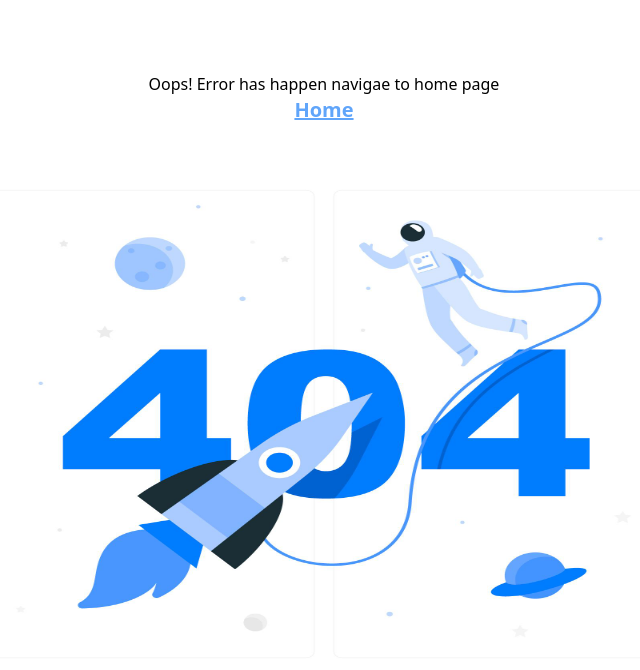
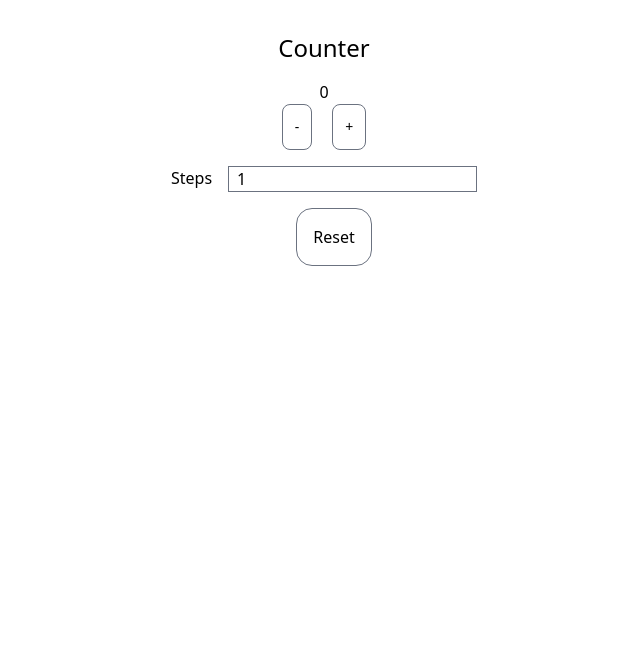
Before and after one commit to sudiptakdas/Machine-Coding, a React (Vite) app: page /counter in a window 1280 px wide. Shown: the top 670 px of the page, without its empty margins (316-956 px from the left). Built offline with nearby package versions, Linux system fonts and the light colour scheme.

Commit message:
main:Added counter

```diff
--- a/src/main.tsx
+++ b/src/main.tsx
@@ -4,6 +4,7 @@ import App from './App.tsx';
 import Home from './pages/Home.tsx';
 import ErrorPage from './pages/ErrorPage.tsx';
 import GridLight from './pages/GridLights.tsx';
+import Counter from './pages/Counter.tsx';
 import './index.css';
 import { createBrowserRouter, RouterProvider } from 'react-router-dom';
 
@@ -21,6 +22,10 @@ const router = createBrowserRouter([
     element: <GridLight />,
   },
   {
+    path: '/counter',
+    element: <Counter />,
+  },
+  {
     path: '/*',
     element: <ErrorPage />,
   },
--- /dev/null
+++ b/src/pages/Counter.tsx
@@ -0,0 +1,65 @@
+import React, { useRef, useState } from 'react';
+
+const Counter:React.FC = () => {
+  const [value, setValue] = useState(0);
+  const step = useRef(1);
+
+  const setStep = (value: number) => {
+    step.current = value;
+  };
+
+  const increment = () => {
+    setValue((state) => state + step.current);
+  };
+
+  const decrement = () => {
+    setValue((state) => state - step.current);
+  };
+
+  const reset = () => {
+    setValue(0);
+  };
+  return (
+    <>
+      <h1 className=' text-2xl mb-4'>Counter</h1>
+      <div className=' flex flex-col justify-center items-center'>
+        <h1>{value}</h1>
+        <div>
+          <button
+            onClick={decrement}
+            className=' text-sm p-3 border border-gray-500 rounded-lg ml-5 mr-5'
+          >
+            -
+          </button>
+          <button
+            onClick={increment}
+            className=' text-sm p-3 border border-gray-500 rounded-lg mr-5'
+          >
+            +
+          </button>
+        </div>
+        <div className='  mt-4 flex gap-4'>
+          <span>Steps</span>
+          <input
+            type='number'
+            id='step'
+            defaultValue={step.current}
+            onChange={(e) =>
+              setStep((e.target as HTMLInputElement).valueAsNumber)
+            }
+            title='Step value'
+            className=' border border-gray-500 px-2 '
+          />
+        </div>
+        <button
+          onClick={reset}
+          className=' px-4 py-4 border border-gray-500 rounded-2xl ml-5 mt-4'
+        >
+          Reset
+        </button>
+      </div>
+    </>
+  );
+};
+
+export default Counter;
```
